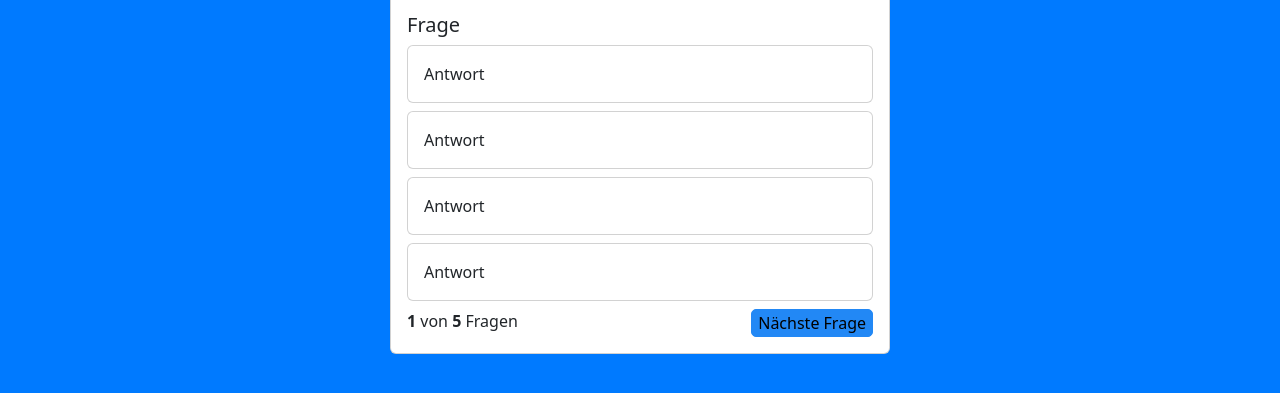
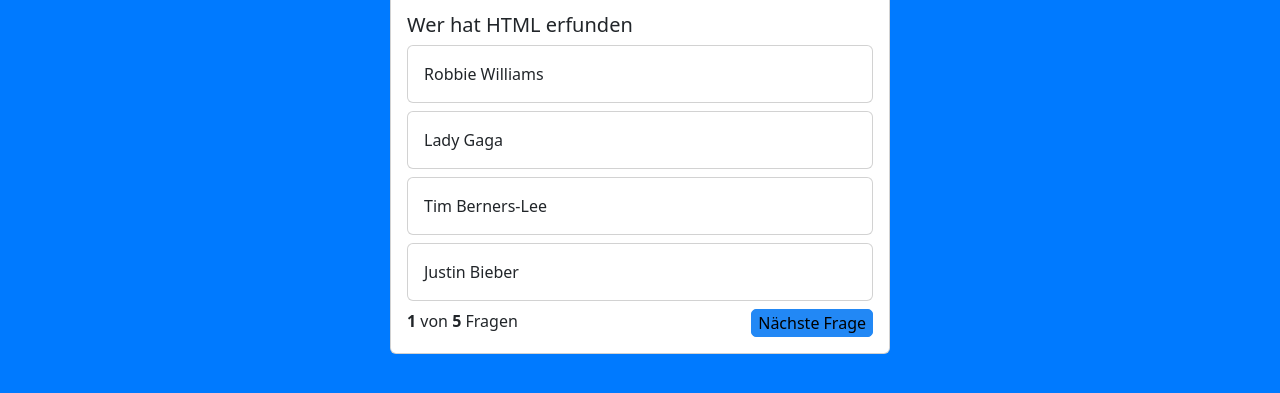
Before and after one commit to JanTHorstmann/QuizApp, a plain HTML site: page index.html in a window 1280 px wide. Shown: the part 287-680 px from the top of the page. Drawn offline with nearby package versions, Linux system fonts and the light colour scheme.

Commit message:
function added

```diff
--- a/index.html
+++ b/index.html
@@ -22,7 +22,7 @@
     <title>Document</title>
 </head>
 
-<body>
+<body onload="showQuestion()">
     <nav class="navbar bg-body-tertiary">
         <div class="container-fluid">
             <span class="navbar-brand mb-0 h1">QuizApp</span>
@@ -32,34 +32,11 @@
     <div class="quizbody">
         <div class="card quizcard">
             <img src="img/quizcard.png" class="card-img-top" alt="...">
-            <div class="card-body">
-                <h5 class="card-title">Frage</h5>
-                <div class="card mb-2">
-                    <div class="card-body">
-                        Antwort
-                    </div>
-                </div>
-                <div class="card mb-2">
-                    <div class="card-body">
-                        Antwort
-                    </div>
-                </div>
-                <div class="card mb-2">
-                    <div class="card-body">
-                        Antwort
-                    </div>
-                </div>
-                <div class="card mb-2">
-                    <div class="card-body">
-                        Antwort
-                    </div>
-                </div>
-                <div class="question-footer">
-                    <div>
-                        <b>1</b> von <b>5</b> Fragen
-                    </div>
-                    <button>Nächste Frage</button>
-                </div>
+
+
+
+            <div id="currentquestion" class="card-body">
+
             </div>
         </div>
     </div>
--- a/js-data/array.js
+++ b/js-data/array.js
@@ -44,3 +44,5 @@
         "right_answer": "",
     },
 ];
+
+let currentquestion = 0;
--- a/js-data/script.js
+++ b/js-data/script.js
@@ -0,0 +1,41 @@
+function showQuestion() {
+    let questioncard = document.getElementById('currentquestion');
+    let question = questions[currentquestion]
+    questioncard.innerHTML = renderQuestion(question);
+};
+
+
+function answer(answer) {
+
+}
+
+
+function renderQuestion(question) {
+    return `<h5 class="card-title">${question['question']}</h5>
+                <div class="answercard card mb-2" onclick="answer(answer_1)">
+                    <div class="card-body">
+                        ${question['answer_1']}
+                    </div>
+                </div>
+                <div class="answercard card mb-2" onclick="answer(answer_2)">
+                    <div class="card-body">
+                        ${question['answer_2']}
+                    </div>
+                </div>
+                <div class="answercard card mb-2" onclick="answer(answer_3)">
+                    <div class="card-body">
+                        ${question['answer_3']}
+                    </div>
+                </div>
+                <div class="answercard card mb-2" onclick="answer(answer_4)">
+                    <div class="card-body">
+                        ${question['answer_4']}
+                    </div>
+                </div>
+                <div class="question-footer">
+                    <div>
+                        <b>1</b> von <b>${questions.length}</b> Fragen
+                    </div>
+                    <button>Nächste Frage</button>
+                </div>`
+}
--- a/style.css
+++ b/style.css
@@ -20,3 +20,8 @@
     border: 1px solid #2288f5;
     background-color: #2288f5;
 }
+
+.answercard:hover {
+cursor: pointer;
+background-color: rgb(214, 213, 213);
+}
```
